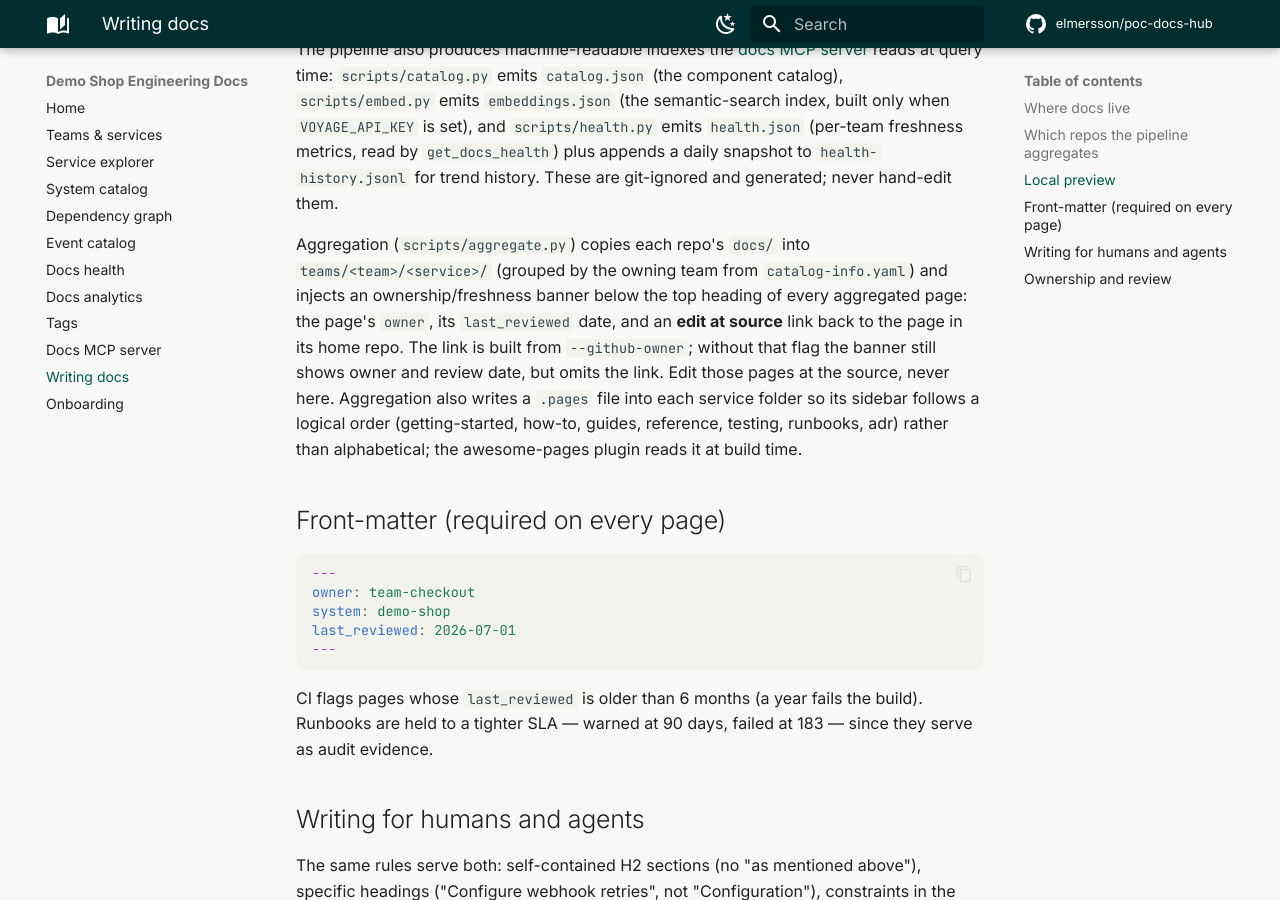
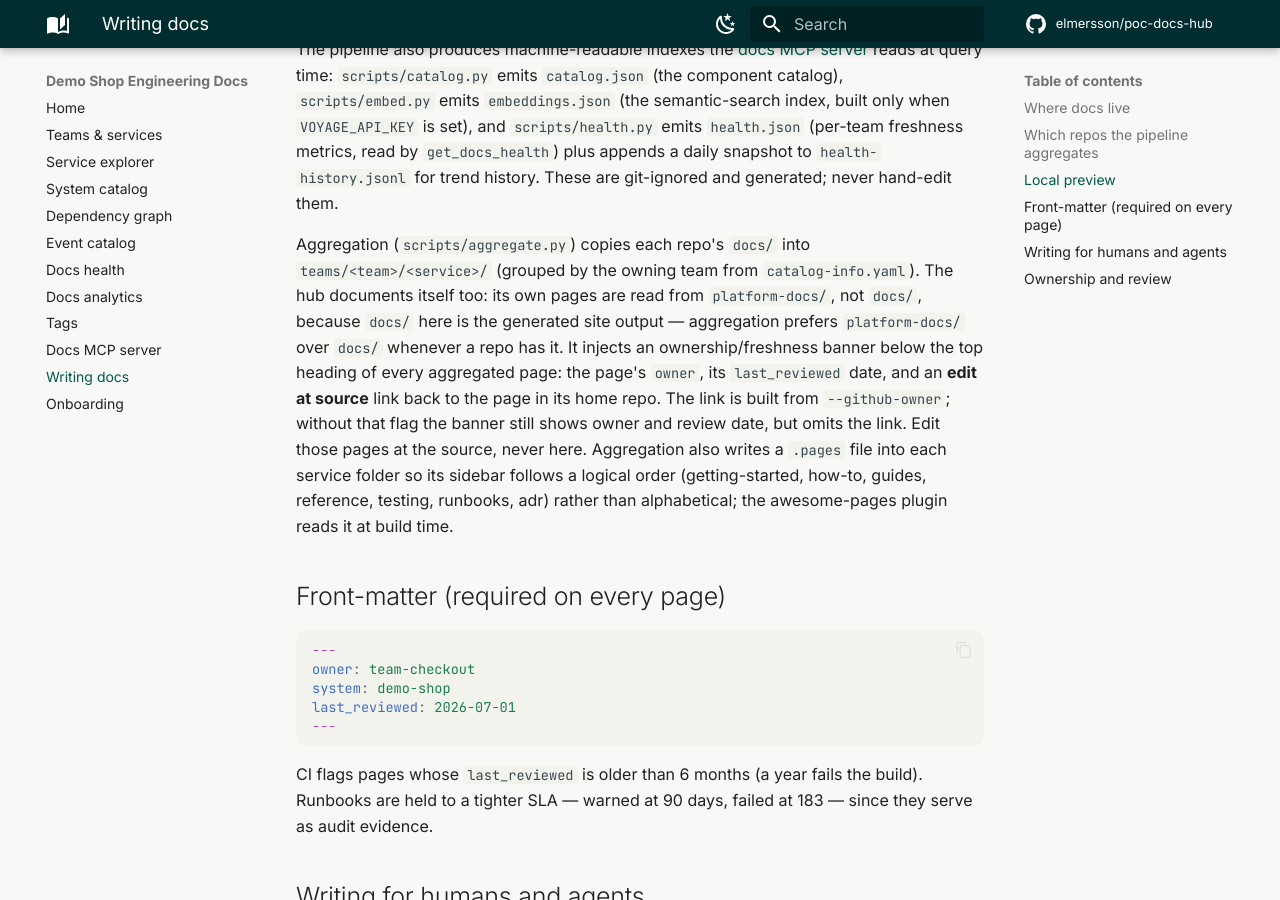
Before and after one commit to elmersson/poc-docs-hub, an MkDocs documentation site: the page built from docs/docs-guide.md, in a window 1280 px wide and 900 px high, scrolled down 1153 px. Built offline with MkDocs 1.6.1 and Material for MkDocs 9.7.7, drawn with Linux system fonts in a browser that asks for light colours; comment, search, counter and statistics services are not loaded.

Commit message:
docs: note hub self-documentation from platform-docs/ in docs-guide
scripts/aggregate.py now aggregates the hub's own docs, reading them
from platform-docs/ (docs/ is the generated site output). Reflect that
in the aggregation section of the docs guide.

Co-Authored-By: Claude Opus 4.8 (1M context) <noreply@anthropic.com>

```diff
--- a/docs/docs-guide.md
+++ b/docs/docs-guide.md
@@ -29,7 +29,7 @@ Run `.\preview.ps1` from the hub (service repos cloned alongside it) to run the
 
 The pipeline also produces machine-readable indexes the [docs MCP server](mcp.md) reads at query time: `scripts/catalog.py` emits `catalog.json` (the component catalog), `scripts/embed.py` emits `embeddings.json` (the semantic-search index, built only when `VOYAGE_API_KEY` is set), and `scripts/health.py` emits `health.json` (per-team freshness metrics, read by `get_docs_health`) plus appends a daily snapshot to `health-history.jsonl` for trend history. These are git-ignored and generated; never hand-edit them.
 
-Aggregation (`scripts/aggregate.py`) copies each repo's `docs/` into `teams/<team>/<service>/` (grouped by the owning team from `catalog-info.yaml`) and injects an ownership/freshness banner below the top heading of every aggregated page: the page's `owner`, its `last_reviewed` date, and an **edit at source** link back to the page in its home repo. The link is built from `--github-owner`; without that flag the banner still shows owner and review date, but omits the link. Edit those pages at the source, never here. Aggregation also writes a `.pages` file into each service folder so its sidebar follows a logical order (getting-started, how-to, guides, reference, testing, runbooks, adr) rather than alphabetical; the awesome-pages plugin reads it at build time.
+Aggregation (`scripts/aggregate.py`) copies each repo's `docs/` into `teams/<team>/<service>/` (grouped by the owning team from `catalog-info.yaml`). The hub documents itself too: its own pages are read from `platform-docs/`, not `docs/`, because `docs/` here is the generated site output — aggregation prefers `platform-docs/` over `docs/` whenever a repo has it. It injects an ownership/freshness banner below the top heading of every aggregated page: the page's `owner`, its `last_reviewed` date, and an **edit at source** link back to the page in its home repo. The link is built from `--github-owner`; without that flag the banner still shows owner and review date, but omits the link. Edit those pages at the source, never here. Aggregation also writes a `.pages` file into each service folder so its sidebar follows a logical order (getting-started, how-to, guides, reference, testing, runbooks, adr) rather than alphabetical; the awesome-pages plugin reads it at build time.
 
 ## Front-matter (required on every page)
 
```
